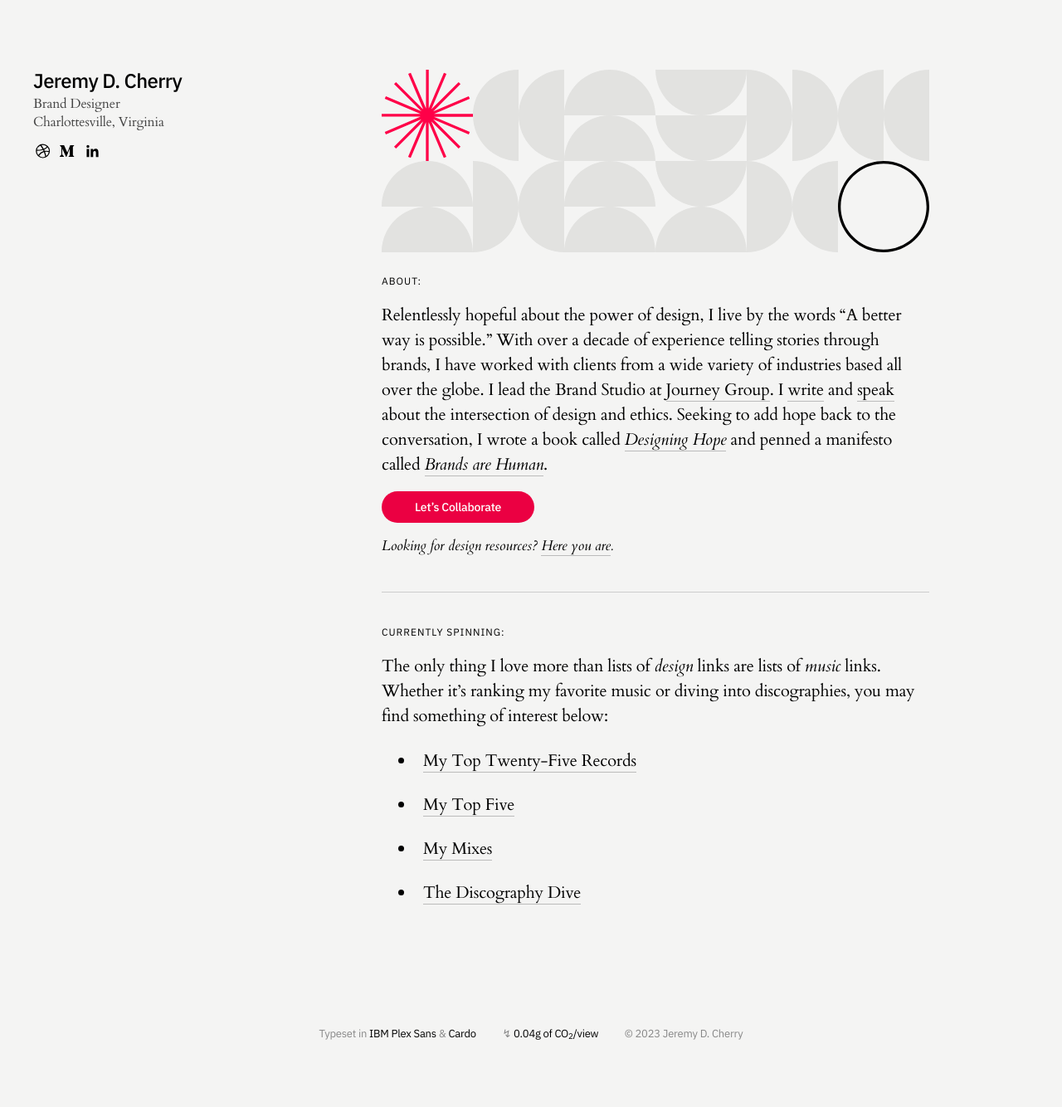
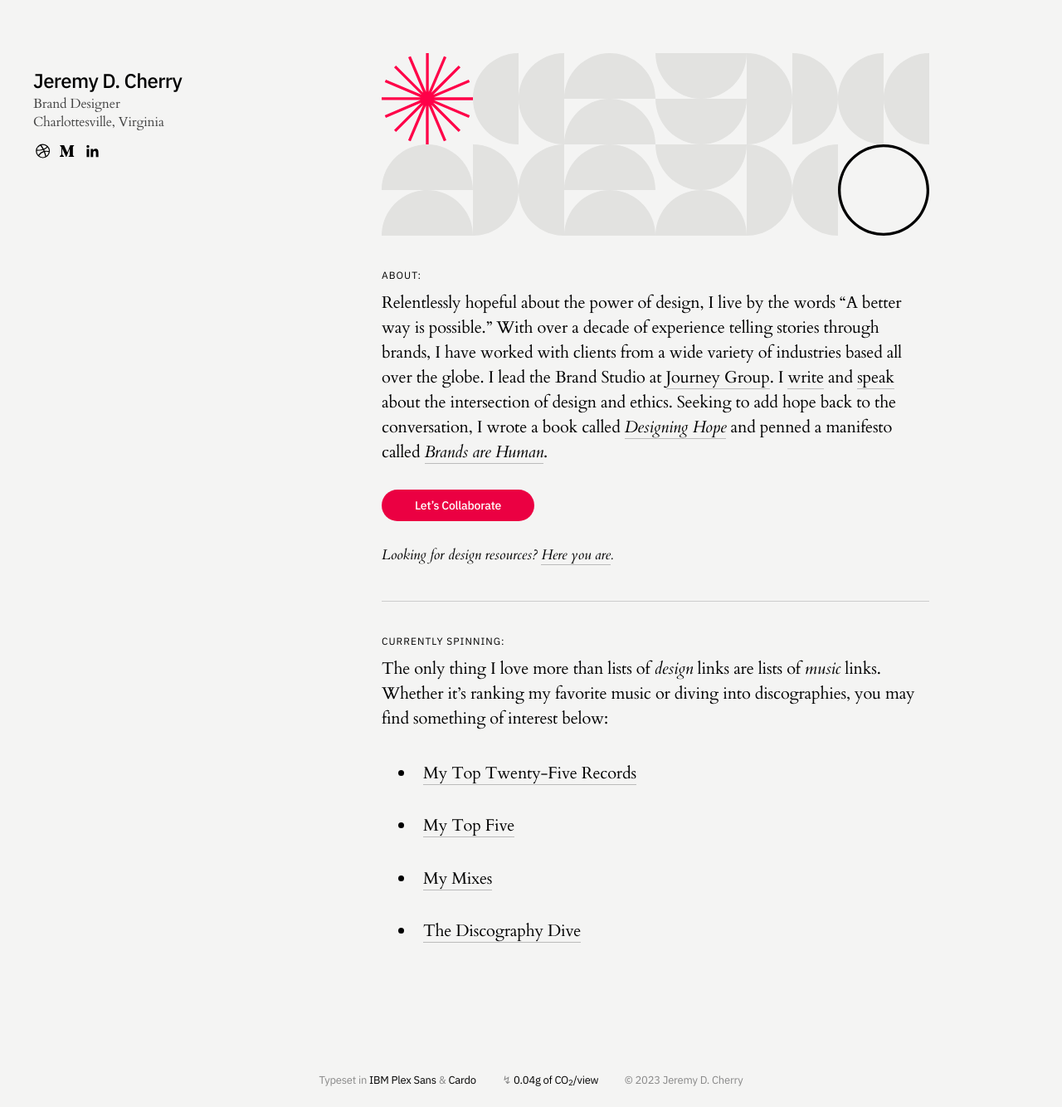
Before and after one commit to jeremydcherry/jeremydcherry.github.io, a Jekyll site: the page built from index.md, in a window 1280 px wide. Shown: the whole page at 83% size. Built offline with Jekyll 4.4.1, drawn with Linux system fonts in a browser that asks for light colours; before the commit the page ends 1278 px from its top, so only the background shows below that.

Commit message:
Changed paragraph margin

```diff
--- a/_sass/main.scss
+++ b/_sass/main.scss
@@ -64,8 +64,8 @@
   font-size: 20px;
   line-height: 1.5;
   display: block;
-  margin-block-start: 1em;
-  margin-block-end: 1em;
+  margin-block-start: 0;
+  margin-block-end: 5%;
   margin-inline-start: 0px;
   margin-inline-end: 0px;
 }
```
